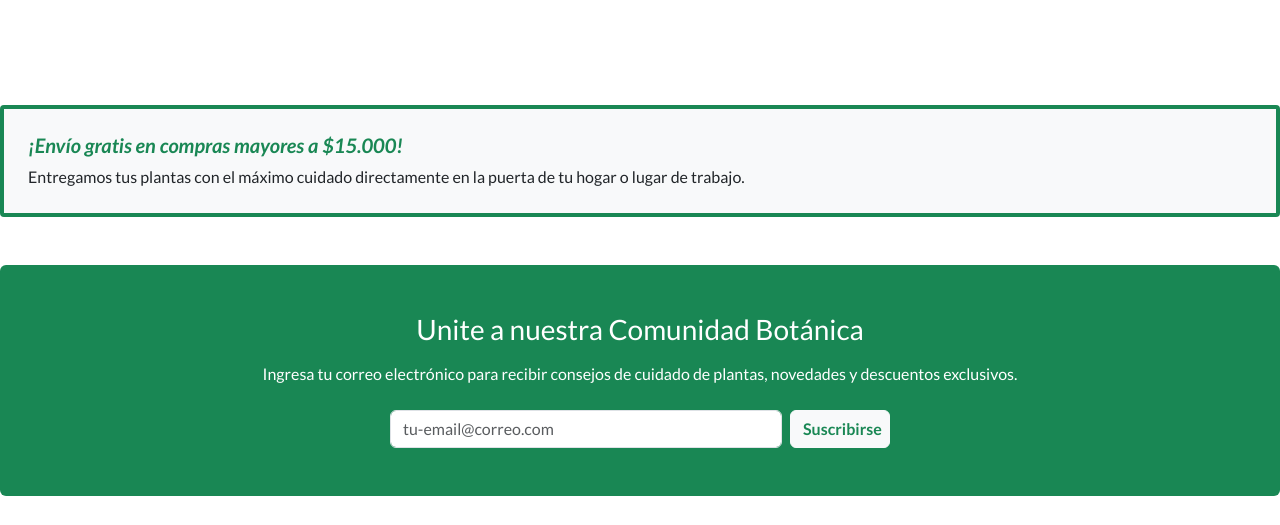
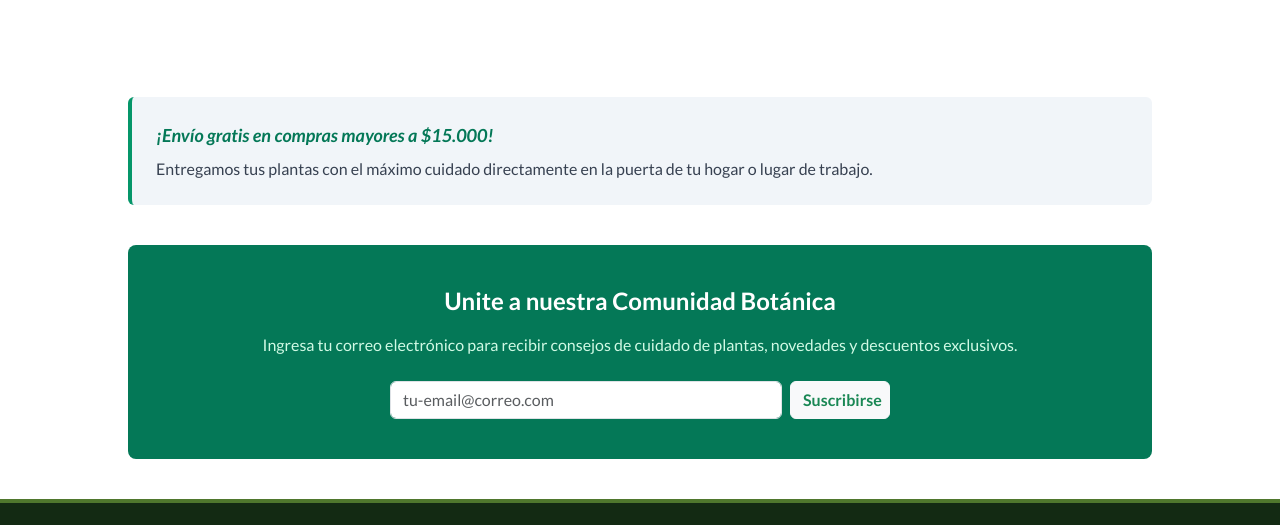
Before and after one commit to emicab/PlantCo, a website with bundled scripts: page index.html in a window 1280 px wide. Shown: the part 1494-2019 px from the top of the page. Built offline with nearby package versions, Linux system fonts and the light colour scheme.

Commit message:
migrar secciones a TailwindCSS y verificar limpieza de estilos

```diff
--- a/index.html
+++ b/index.html
@@ -8,6 +8,7 @@
       href="https://cdn.jsdelivr.net/npm/bootstrap@5.3.3/dist/css/bootstrap.min.css"
     />
     <script src="https://cdn.tailwindcss.com"></script>
+
     <link rel="stylesheet" href="css/style.css" />
     <link rel="stylesheet" href="css/normalizer.css" />
     <title>PlantCo. | Tienda de Plantas y Accesorios</title>
@@ -59,7 +60,7 @@
       <section class="hero">
         <div class="hero-container">
           <div class="hero-text">
-            <h1 class="hero-title">
+            <h1 class="hero-title text-2x1 font-bold text-emerald-950">
               VEGETACIÓN ARQUITECTÓNICA PARA ESPACIOS MODERNOS
             </h1>
             <p class="hero-subtitle">
@@ -172,7 +173,17 @@
         </div>
       </section>
 
-      <aside
+      <aside class="max-w-5xl mx-auto my-10 p-6 bg-slate-100 border-l-4 border-emerald-600 rounded">
+        <h2 class="text-lg font-bold italic text-emerald-700 mb-2">
+          ¡Envío gratis en compras mayores a $15.000!
+        </h2>
+        <p class="text-gray-700 m-0">
+          Entregamos tus plantas con el máximo cuidado directamente en la puerta
+          de tu hogar o lugar de trabajo.
+        </p>
+      </aside>
+
+      <!--<aside
         class="container my-5 p-4 bg-light border-start border-success border-4"
         style="border-radius: 4px"
       >
@@ -192,17 +203,22 @@
         <p class="mb-4">
           Ingresa tu correo electrónico para recibir consejos de cuidado de
           plantas, novedades y descuentos exclusivos.
-        </p>
+        </p>-->
+
+    <section class="max-w-5xl mx-auto my-10 p-10 bg-emerald-700 text-white rounded-lg text-center">
+        <h2 class="text-2xl font-bold mb-3">Unite a nuestra Comunidad Botánica</h2>
+        <p class="mb-6 text-emerald-100">
+        Ingresa tu correo electrónico para recibir consejos de cuidado de
+        plantas, novedades y descuentos exclusivos.
+         </p>
         <form
           action="#"
           method="post"
           class="d-flex justify-content-center align-items-center gap-2 mx-auto"
-          style="max-width: 500px"
-        >
+          style="max-width: 500px">
           <div class="flex flex-col items-start relative w-full">
             <label for="homeEmail" class="visually-hidden"
-              >Correo Electrónico</label
-            >
+              >Correo Electrónico</label>
             <input
               type="email"
               id="homeEmail"
```
Also changed, not shown: README.md (added).
